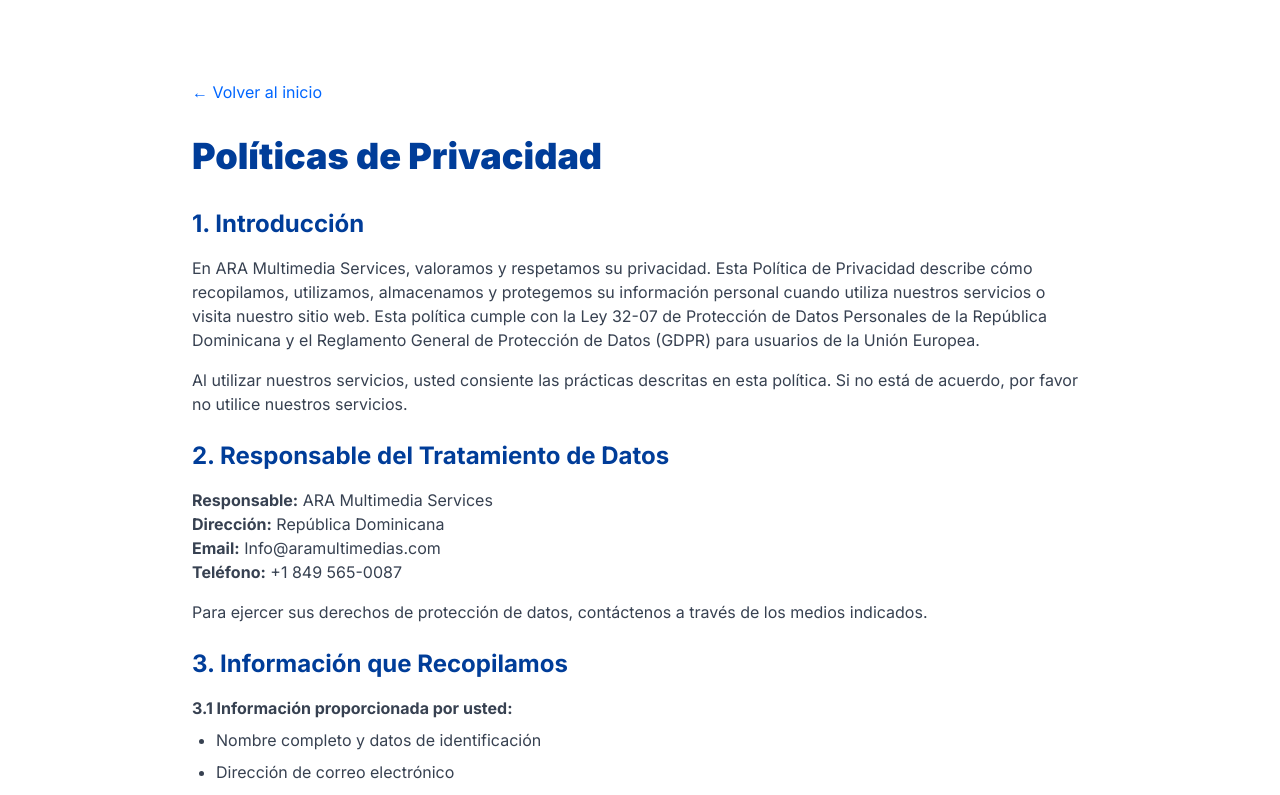
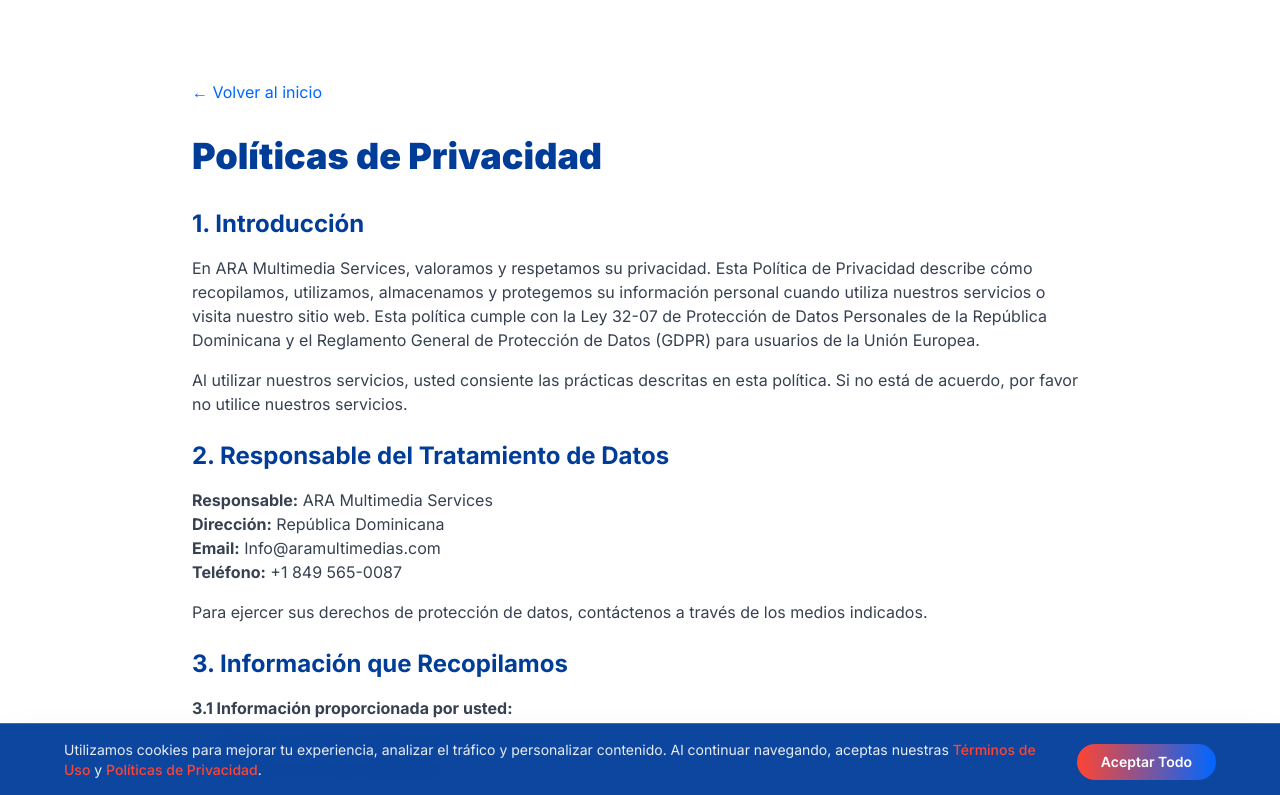
Before and after one commit to axander96/Pagina-Ara-Multimedia-Services, a Next.js app: page /privacidad in a window 1280 px wide. Shown: the top 795 px of the page. Built offline with nearby package versions, Linux system fonts and the light colour scheme.

Commit message:
Add cookie consent banner

```diff
--- /dev/null
+++ b/src/app/components/CookieConsent.tsx
@@ -0,0 +1,62 @@
+'use client'
+
+import { useState, useEffect } from 'react'
+import Link from 'next/link'
+
+export default function CookieConsent() {
+  const [showBanner, setShowBanner] = useState(false)
+
+  useEffect(() => {
+    // Verificar si el usuario ya aceptó
+    const hasConsent = localStorage.getItem('cookieConsent')
+    if (!hasConsent) {
+      setShowBanner(true)
+    }
+  }, [])
+
+  const handleAccept = () => {
+    localStorage.setItem('cookieConsent', 'true')
+    setShowBanner(false)
+  }
+
+  if (!showBanner) return null
+
+  return (
+    <div className="fixed bottom-0 left-0 right-0 z-50 bg-[#003D99]/95 backdrop-blur-md border-t border-white/20 p-4 shadow-2xl">
+      <div className="w-full px-4 sm:px-6 lg:px-8 xl:px-12">
+        <div className="flex flex-col md:flex-row items-center justify-between gap-4 max-w-6xl mx-auto">
+          <div className="text-white/90 text-sm text-center md:text-left">
+            <p className="mb-1">
+              Utilizamos cookies para mejorar tu experiencia, analizar el tráfico y personalizar contenido.
+              Al continuar navegando, aceptas nuestras{' '}
+              <Link
+                href="/terminos"
+                target="_blank"
+                className="text-[#FF4433] hover:underline font-medium"
+              >
+                Términos de Uso
+              </Link>{' '}
+              y{' '}
+              <Link
+                href="/privacidad"
+                target="_blank"
+                className="text-[#FF4433] hover:underline font-medium"
+              >
+                Políticas de Privacidad
+              </Link>.
+            </p>
+          </div>
+
+          <div className="flex items-center gap-3 shrink-0">
+            <button
+              onClick={handleAccept}
+              className="px-6 py-2 bg-gradient-to-r from-[#FF4433] to-[#0066FF] text-white text-sm font-semibold rounded-full hover:shadow-lg hover:shadow-red-500/30 transition-all whitespace-nowrap"
+            >
+              Aceptar Todo
+            </button>
+          </div>
+        </div>
+      </div>
+    </div>
+  )
+}
--- a/src/app/layout.tsx
+++ b/src/app/layout.tsx
@@ -1,6 +1,7 @@
 import type { Metadata } from 'next'
 import { Inter } from 'next/font/google'
 import { Analytics } from '@vercel/analytics/next'
+import CookieConsent from './components/CookieConsent'
 import './globals.css'
 
 const inter = Inter({ subsets: ['latin'] })
@@ -28,7 +29,7 @@
           href="https://cdnjs.cloudflare.com/ajax/libs/font-awesome/6.5.1/css/all.min.css"
         />
       </head>
-      <body className={inter.className}>{children}<Analytics /></body>
+      <body className={inter.className}>{children}<Analytics /><CookieConsent /></body>
     </html>
   )
 }
```
